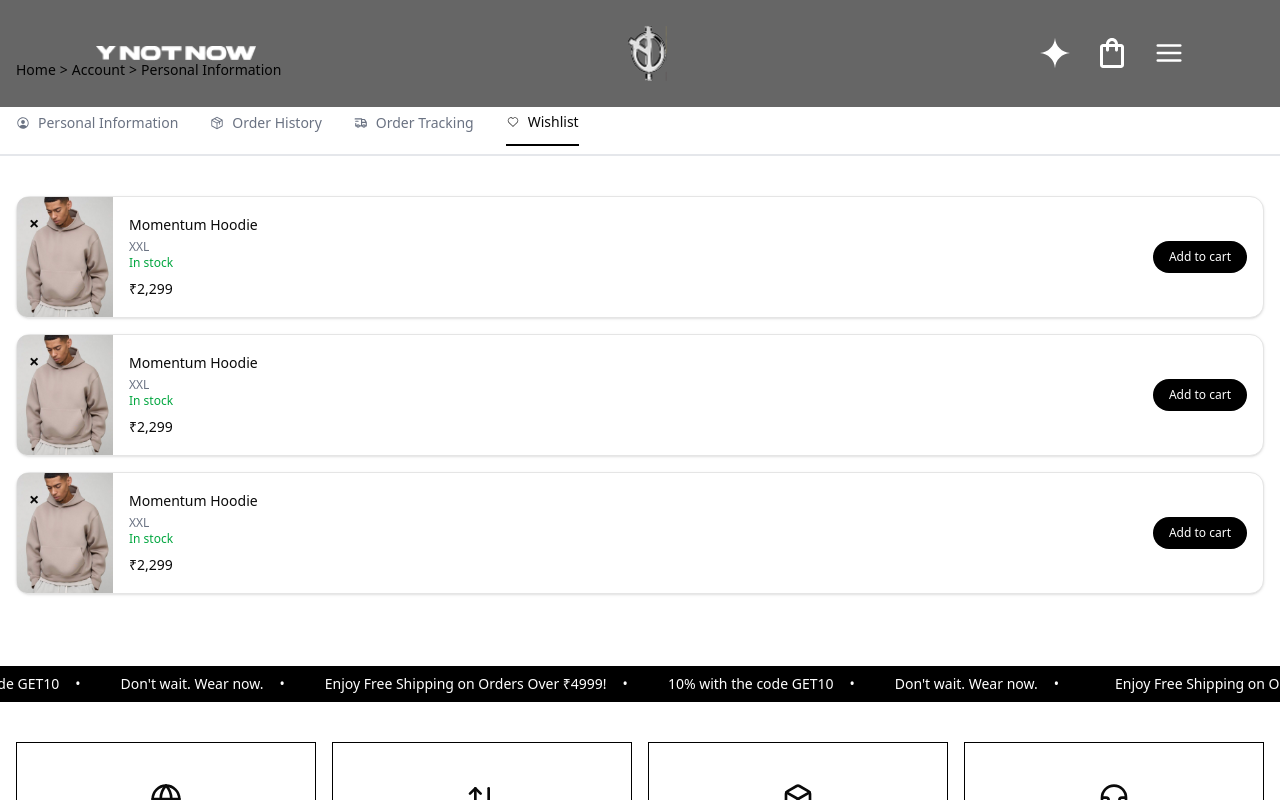
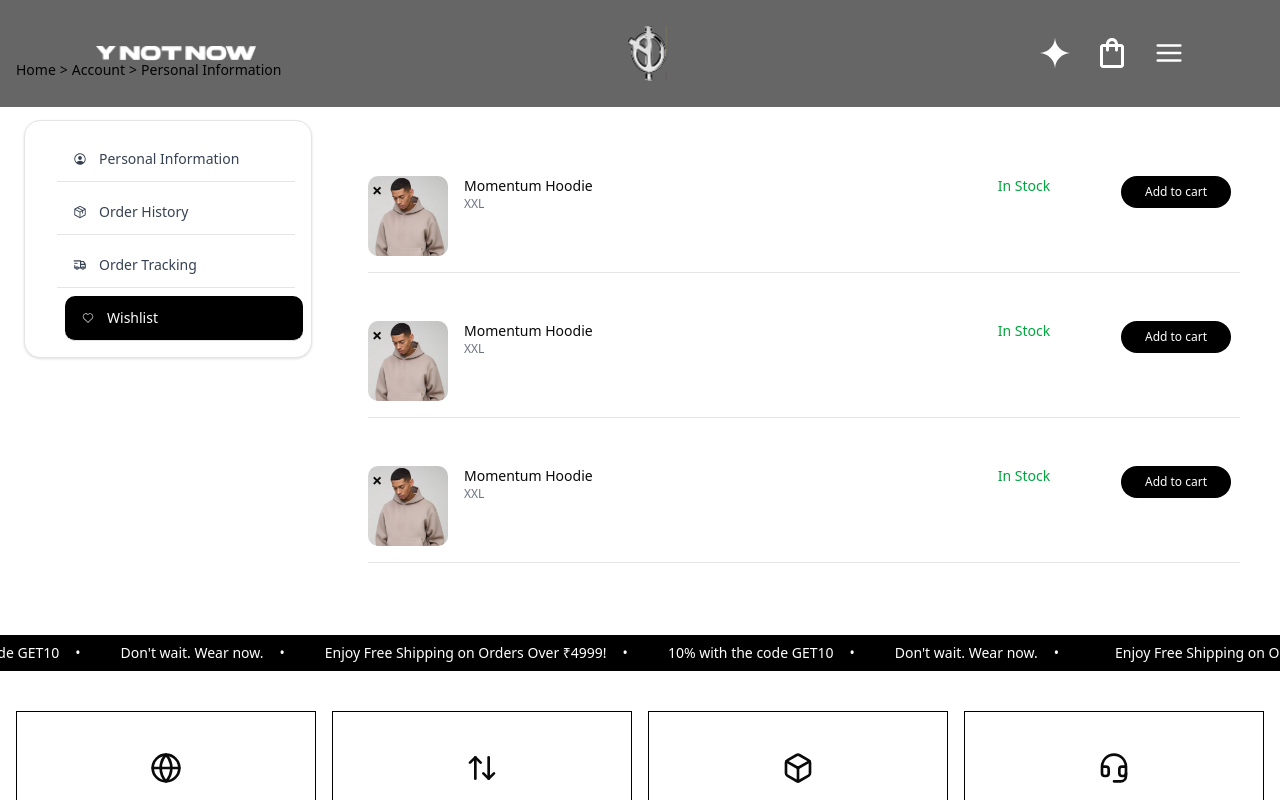
Before and after one commit to itskvsin/ynotnow, a Next.js app: page /account/personal-information in a window 1280 px wide. Shown: the top 800 px of the page. Built offline with nearby package versions, Linux system fonts and the light colour scheme.

Commit message:
added desktop responsiveness

```diff
--- a/app/All-Products/page.tsx
+++ b/app/All-Products/page.tsx
@@ -13,7 +13,7 @@ import Footer from "@/components/Footer";
 
 const Hero = () => {
   return (
-    <div className="bg-[url('/images/collectionHoodie.png')] flex flex-col gap-4 py-6 px-6 items-start justify-end bg-center bg-cover h-80 w-full">
+    <div className="bg-[url('/images/collectionHoodie.png')] flex flex-col gap-4 py-6 px-6 items-start justify-end bg-center bg-cover h-80 w-full lg:h-[60vh] lg:bg-cover lg:bg-[35%_65%]">
       {" "}
       <h1 className="text-3xl text-white font-bold font-Geist">Shop All</h1>
       <p className="text-white/50 font-Geist text-sm">
@@ -29,7 +29,7 @@ const page = () => {
       <div className="relative">
         <Hero />
       </div>
-      <div className="h-18 w-full flex justify-between px-4 ">
+      <div className="h-18 w-full flex justify-between px-4 lg:items-center lg:justify-end lg:gap-10">
         <div className="leftSection flex gap-4 items-center"><BsFillGridFill className="text-black/50 text-2xl" /><TfiLayoutGrid3Alt className="text-xl" /></div>
         <div className="rightSection flex items-center text-xl gap-2"><RiFilter3Fill /><p>FIlter & Sort</p></div>
       </div>
--- a/app/account/personal-information/page.tsx
+++ b/app/account/personal-information/page.tsx
@@ -11,13 +11,16 @@ import Image from "next/image";
 
 import React, { useState, useRef } from "react";
 
+/* -------------------- TAB CONTENTS -------------------- */
+
 function Profile() {
   return (
     <section>
-      <div className="max-w-sm mx-auto px-4 font-Geist">
-        {/* Username */}
-        <div className="mb-4">
-          <label className="block text-sm mb-1">User Name</label>
+      <div className="px-4 font-Geist">
+        <div className="max-w-sm mx-auto lg:mx-0 lg:max-w-lg">
+          {/* User Name */}
+          <div className="mb-6">
+            <label className="block text-sm mb-2">User Name</label>
             <input
               type="text"
               defaultValue="Ynotnow"
@@ -26,8 +29,8 @@ function Profile() {
           </div>
 
           {/* Email */}
-        <div className="mb-4">
-          <label className="block text-sm mb-1">Email</label>
+          <div className="mb-6">
+            <label className="block text-sm mb-2">Email</label>
             <input
               type="email"
               defaultValue="ynotnow@gmail.com"
@@ -36,8 +39,8 @@ function Profile() {
           </div>
 
           {/* Password */}
-        <div className="mb-2">
-          <label className="block text-sm mb-1">Password</label>
+          <div className="mb-3">
+            <label className="block text-sm mb-2">Password</label>
             <input
               type="password"
               defaultValue="********"
@@ -46,23 +49,24 @@ function Profile() {
           </div>
 
           {/* Reset Password */}
-        <div className="text-right mb-6">
-          <button className="text-sm underline cursor-pointer text-gray-600">
+          <div className="text-right mb-8">
+            <button className="text-sm underline text-gray-600 cursor-pointer">
               Reset Password
             </button>
           </div>
 
           {/* Save Button */}
           <Link href="#">
-          {" "}
-          <button className="w-full bg-black cursor-pointer text-white py-4 rounded-full text-sm font-medium">
+            <button className="bg-black text-white px-10 py-3 rounded-full text-sm font-medium cursor-pointer">
               Save Edits
             </button>
           </Link>
         </div>
+      </div>
     </section>
   );
 }
+
 
 function Orders() {
   return (
@@ -76,50 +80,58 @@ function Orders() {
 
 function OrderCard() {
   return (
-    <div className="flex items-center gap-4 bg-white rounded-xl pr-4 shadow-sm border">
-      {/* Product Image */}
+    <div className="bg-white border-b">
+      <div className="flex items-center px-4 py-6 gap-6">
+        {/* Product */}
+        <div className="flex items-center gap-4 flex-1">
           <Image
             src="/images/hoodies/grayBgHoodie.jpg"
             alt="Momentum Hoodie"
             height={500}
             width={500}
-        className="w-24 h-30 rounded-l-lg object-cover bg-gray-600"
+            className="w-20 h-24 rounded-lg object-cover"
           />
 
-      {/* Product Info */}
-      <div className="flex-1">
+          <div>
             <h3 className="text-sm font-medium">Momentum Hoodie</h3>
+            <div className="text-xs text-gray-500">XXL</div>
+            <div className="text-xs text-green-600">In Stock</div>
+          </div>
+        </div>
 
-        <div className="text-xs text-gray-500 mt-1">Paid</div>
+        {/* Payment Status */}
+        <div className="hidden md:block w-32 text-sm text-center">
+          Paid
+        </div>
 
-        <div className="text-xs text-green-600">Delivered</div>
-
-        <div className="text-sm font-medium mt-2">₹2,299</div>
+        {/* Delivery Status */}
+        <div className="hidden md:block w-32 text-sm text-green-600 text-center">
+          Delivered
         </div>
 
         {/* Repeat Button */}
-      <button className="bg-black text-white text-xs px-4 py-2 rounded-full">
+        <div className="w-28 flex justify-end">
+          <button className="bg-black text-white text-xs px-6 py-2 rounded-full">
             Repeat
           </button>
+        </div>
+      </div>
     </div>
   );
 }
 
+
 function Tracking() {
   return (
-    <div className="max-w-sm mx-auto px-4 py-6 font-Geist">
-      {/* Label */}
-      <label className="block text-lg mb-2">Tracking ID</label>
-
-      {/* Input */}
+    <div className="max-w-sm lg:max-w-full mx-auto px-4 py-6 font-Geist">
+      <label className="block text-lg lg:text-2xl mb-2">Tracking ID</label>
       <input
         type="text"
         placeholder="Enter Tracking Id"
-        className="w-full rounded-full border px-4 py-3 text-sm outline-none mb-6"
+        className="w-full lg:max-w-3/4 rounded-full border px-4 py-3 text-sm outline-none mb-6"
       />
-
-      {/* Button */}
-      <button className="w-full bg-black text-white py-4 rounded-full text-sm font-medium">
+      <br />
+      <button className="w-full lg:w-2/12 bg-black text-white py-4 rounded-full text-sm font-medium">
         Track order
       </button>
     </div>
@@ -128,65 +140,69 @@ function Tracking() {
 
 function WishList() {
   return (
-    <div className="px-4 py-4 space-y-4 font-Geist">
+    <div className="px-4 py-4 space-y-8 font-Geist">
       <WishlistCard />
       <WishlistCard />
       <WishlistCard />
     </div>
   );
 }
+
 function WishlistCard() {
   return (
-    <div className="relative flex items-center gap-4 bg-white rounded-xl pr-4 border shadow-sm">
-      {/* Remove icon */}
-      <button className="absolute top-3 cursor-pointer left-3 text-lg font-bold">
+    <div className="bg-white border-b">
+      <div className="relative flex items-center lg:items-start py-4  gap-6">
+        {/* Remove */}
+        <button className="absolute top-4 left-1 lg:top-4 lg:left-1 text-lg font-bold cursor-pointer">
           ×
         </button>
 
-      {/* Product Image */}
+        {/* Product */}
+        <div className="flex items-center lg:items-start gap-4 flex-1">
           <Image
             src="/images/hoodies/grayBgHoodie.jpg"
             alt="Momentum Hoodie"
             height={500}
             width={500}
-        className="w-24 h-30 rounded-l-lg object-cover"
+            className="w-20 h-20 rounded-lg object-cover object-top"
           />
 
-      {/* Product Info */}
-      <div className="flex-1">
+          <div>
             <h3 className="text-sm font-medium">Momentum Hoodie</h3>
+            <div className="text-xs text-gray-500">XXL</div>
+          </div>
+        </div>
 
-        <div className="text-xs text-gray-500 mt-1">XXL</div>
-
-        <div className="text-xs text-green-600">In stock</div>
-
-        <div className="text-sm font-medium mt-2">₹2,299</div>
+        {/* Stock Status */}
+        <div className="hidden md:block w-32 text-sm text-green-600 text-center">
+          In Stock
         </div>
 
         {/* Add to cart */}
-      <button className="bg-black text-white text-xs px-4 py-2 rounded-full whitespace-nowrap">
+        <div className="w-32 flex justify-center">
+          <button className="bg-black text-white text-xs px-6 py-2 rounded-full whitespace-nowrap">
             Add to cart
           </button>
+        </div>
+      </div>
     </div>
   );
 }
 
+
+/* -------------------- MAIN PAGE -------------------- */
+
 const page = () => {
   const [activeTab, setActiveTab] = useState("wishlist");
 
-  // NEW: refs & state for scroll indicator
   const tabsRef = useRef<HTMLDivElement | null>(null);
   const [scrollProgress, setScrollProgress] = useState(0);
 
-  // NEW: scroll handler
   const handleScroll = () => {
     if (!tabsRef.current) return;
-
     const { scrollLeft, scrollWidth, clientWidth } = tabsRef.current;
     const maxScroll = scrollWidth - clientWidth;
-
-    const progress = maxScroll > 0 ? (scrollLeft / maxScroll) * 100 : 0;
-    setScrollProgress(progress);
+    setScrollProgress(maxScroll > 0 ? (scrollLeft / maxScroll) * 100 : 0);
   };
 
   return (
@@ -197,20 +213,17 @@ const page = () => {
         <BreadCrumbNav />
       </div>
 
-      {/* Tabs */}
+      {/* -------- MOBILE TABS (unchanged) -------- */}
       <div
         ref={tabsRef}
         onScroll={handleScroll}
-        className="flex gap-8 overflow-x-auto mt-8 px-4 whitespace-nowrap scrollbar-hide"
+        className="flex md:hidden gap-8 overflow-x-auto mt-8 px-4 whitespace-nowrap scrollbar-hide"
       >
-        {tabs.map((tab) => {
-          return (
+        {tabs.map((tab) => (
           <button
             key={tab.id}
-              onClick={() => {
-                setActiveTab(tab.id);
-              }}
-              className={`pb-3 flex items-center justify-evenly text-sm gap-2 cursor-pointer ${
+            onClick={() => setActiveTab(tab.id)}
+            className={`pb-3 flex items-center gap-2 text-sm cursor-pointer ${
               activeTab === tab.id
                 ? "border-b-2 border-black font-medium"
                 : "text-gray-500"
@@ -218,23 +231,45 @@ const page = () => {
           >
             {tab.icon} {tab.label}
           </button>
-          );
-        })}
+        ))}
       </div>
 
-      {/* Custom scroll indicator (black line) */}
-      <div className="h-0.5 mt-2 bg-gray-200 relative">
+      <div className="md:hidden h-0.5 mt-2 bg-gray-200">
         <div
-          className="h-full bg-black transition-all duration-150"
+          className="h-full bg-black transition-all"
           style={{ width: `${scrollProgress}%` }}
         />
       </div>
 
-      <div className="pt-6">
+      {/* -------- DESKTOP LAYOUT -------- */}
+      <div className="md:flex md:gap-10 md:px-6 md:mt-10">
+        {/* Sidebar */}
+        <div className="hidden md:block md:w-72">
+          <div className="bg-white rounded-2xl border shadow-sm py-2 px-6 font-Geist">
+            {tabs.map((tab) => (
+              <button
+                key={tab.id}
+                onClick={() => setActiveTab(tab.id)}
+                className={`w-full flex items-center gap-3 px-4 py-3 m-2 border-b text-sm transition ${
+                  activeTab === tab.id
+                    ? "bg-black text-white rounded-lg translate-x-2"
+                    : "text-gray-700 hover:bg-gray-100"
+                }`}
+              >
+                {tab.icon}
+                {tab.label}
+              </button>
+            ))}
+          </div>
+        </div>
+
+        {/* Content */}
+        <div className="flex-1 pt-6">
           {activeTab === "profile" && <Profile />}
           {activeTab === "orders" && <Orders />}
           {activeTab === "tracking" && <Tracking />}
           {activeTab === "wishlist" && <WishList />}
+        </div>
       </div>
 
       <div className="mt-14">
```
Lines whose indentation alone changed are shown as unchanged.
